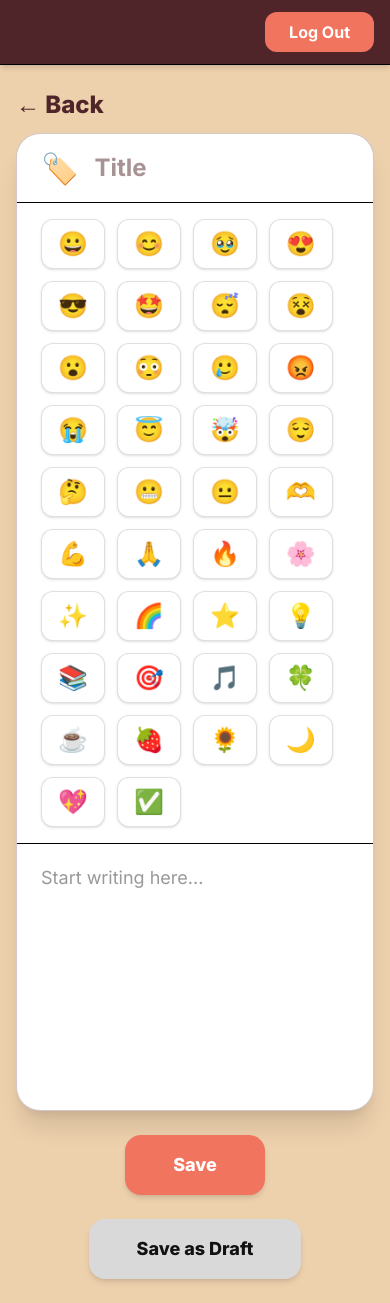
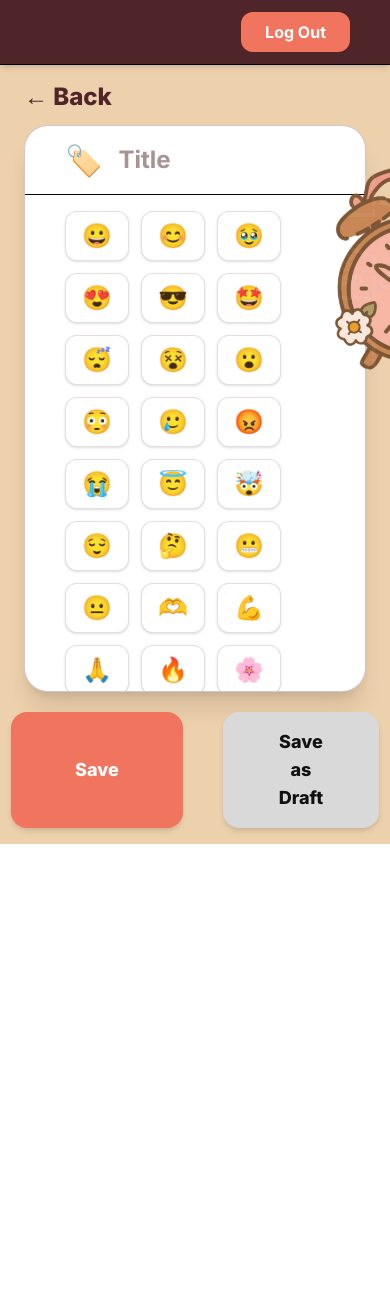
Before and after one commit to yeansreymom25-eng/daily-journal, a Next.js app: page /new-entry in a window 390 px wide. After the commit the page ends 844 px from the top, so only its background shows below. Built offline with nearby package versions, Linux system fonts and the light colour scheme.

Commit message:
Make UI responsive

```diff
--- a/app/new-entry/page.tsx
+++ b/app/new-entry/page.tsx
@@ -39,9 +39,16 @@ export default function NewEntryPage() {
   }
 
   return (
-    <div className="min-h-screen md:h-screen overflow-hidden flex flex-col relative" style={{ background: COLORS.bg }}>
-      <header className="w-full border-b shadow-md flex-shrink-0" style={{ background: COLORS.top }}>
-        <div className="w-full px-4 sm:px-6 md:px-10 py-3 flex justify-end">
+    <div
+      className="h-screen overflow-hidden flex flex-col relative"
+      style={{ background: COLORS.bg }}
+    >
+      {/* ===================== TOP BAR ===================== */}
+      <header
+        className="w-full border-b shadow-md flex-shrink-0"
+        style={{ background: COLORS.top }}
+      >
+        <div className="w-full px-10 py-3 flex justify-end">
           <button
             onClick={() => alert("Logout (UI only)")}
             className="text-white font-bold px-6 py-2 rounded-xl text-base transition"
@@ -52,18 +59,25 @@ export default function NewEntryPage() {
         </div>
       </header>
 
-      <main className="flex-1 flex justify-center items-start px-4 sm:px-6 md:px-8 py-6 relative overflow-auto md:overflow-hidden">
-        <div className="w-full max-w-[1100px] relative">
+      {/* ===================== CONTENT ===================== */}
+      <main className="flex-1 flex justify-center items-start px-6 py-4 relative overflow-hidden">
+        <div className="w-full max-w-[1100px] relative h-full flex flex-col">
+          {/* Back */}
           <button
             onClick={() => router.back()}
-            className="text-2xl font-extrabold mb-3 flex items-center gap-2"
+            className="text-2xl font-extrabold mb-3 flex items-center gap-2 flex-shrink-0"
             style={{ color: COLORS.text }}
           >
             ← Back
           </button>
 
-          <div className="bg-white rounded-3xl shadow-xl overflow-hidden" style={{ border: `1.5px solid ${COLORS.cardBorder}` }}>
-            <div className="px-6 sm:px-10 py-4 border-b flex items-center gap-4">
+          {/* ===================== WHITE CARD ===================== */}
+          <div
+            className="bg-white rounded-3xl shadow-xl overflow-hidden flex-1 min-h-0"
+            style={{ border: `1.5px solid ${COLORS.cardBorder}` }}
+          >
+            {/* Title */}
+            <div className="px-10 py-4 border-b flex items-center gap-4 flex-shrink-0">
               <span className="text-3xl">🏷️</span>
               <input
                 value={title}
@@ -74,7 +88,8 @@ export default function NewEntryPage() {
               />
             </div>
 
-            <div className="px-6 sm:px-10 py-4 border-b">
+            {/* Emoji Grid */}
+            <div className="px-10 py-4 border-b flex-shrink-0">
               <div className="flex flex-wrap gap-3">
                 {emojis.map((em) => {
                   const active = selectedEmoji === em;
@@ -85,8 +100,12 @@ export default function NewEntryPage() {
                       onClick={() => setSelectedEmoji(em)}
                       className="text-2xl rounded-xl px-4 py-2 transition border shadow-sm"
                       style={{
-                        borderColor: active ? COLORS.primary : "rgba(79,37,42,0.15)",
-                        background: active ? "rgba(241,116,94,0.15)" : "white",
+                        borderColor: active
+                          ? COLORS.primary
+                          : "rgba(79,37,42,0.15)",
+                        background: active
+                          ? "rgba(241,116,94,0.15)"
+                          : "white",
                       }}
                     >
                       {em}
@@ -96,38 +115,51 @@ export default function NewEntryPage() {
               </div>
             </div>
 
-            <div className="px-6 sm:px-10 py-5">
+            {/* Textarea (✅ auto fits screen so buttons stay visible) */}
+            <div className="px-10 py-5 h-full min-h-0">
               <textarea
                 value={content}
                 onChange={(e) => setContent(e.target.value)}
                 placeholder="Start writing here..."
-                className="w-full h-[220px] sm:h-[240px] md:h-[260px] text-lg outline-none resize-none"
-                style={{ color: "#333" }}
+                className="w-full rounded-xl outline-none resize-none"
+                style={{
+                  color: "#333",
+                  height: "calc(100vh - 72px - 56px - 64px - 140px)",
+                  // TOP BAR (72) + main padding/space + back row + title+emoji rows.
+                  // This keeps buttons visible on ALL laptop sizes.
+                }}
               />
             </div>
           </div>
 
-          {/* CLOCK: only on large screens so it won’t break small screens */}
+          {/* CLOCK */}
           <img
             src="/images/clock.png"
             alt="Clock"
-            className="hidden lg:block absolute right-[-180px] top-[-5px] w-[270px] h-auto select-none pointer-events-none"
+            className="absolute right-[-180px] top-[55px] w-[270px] h-auto select-none pointer-events-none"
             draggable={false}
           />
 
-          <div className="flex justify-center gap-6 sm:gap-10 mt-6 flex-wrap">
+          {/* BUTTONS (✅ always visible) */}
+          <div className="flex justify-center gap-10 mt-5 flex-shrink-0">
             <button
               onClick={onSave}
-              className="px-12 sm:px-16 py-4 rounded-2xl font-extrabold text-lg transition shadow-md"
-              style={{ background: COLORS.primary, color: "white" }}
+              className="px-16 py-4 rounded-2xl font-extrabold text-lg transition shadow-md"
+              style={{
+                background: COLORS.primary,
+                color: "white",
+              }}
             >
               Save
             </button>
 
             <button
               onClick={onSaveDraft}
-              className="px-12 sm:px-14 py-4 rounded-2xl font-extrabold text-lg transition shadow-md"
-              style={{ background: "#d9d9d9", color: "#111" }}
+              className="px-14 py-4 rounded-2xl font-extrabold text-lg transition shadow-md"
+              style={{
+                background: "#d9d9d9",
+                color: "#111",
+              }}
             >
               Save as Draft
             </button>
```
